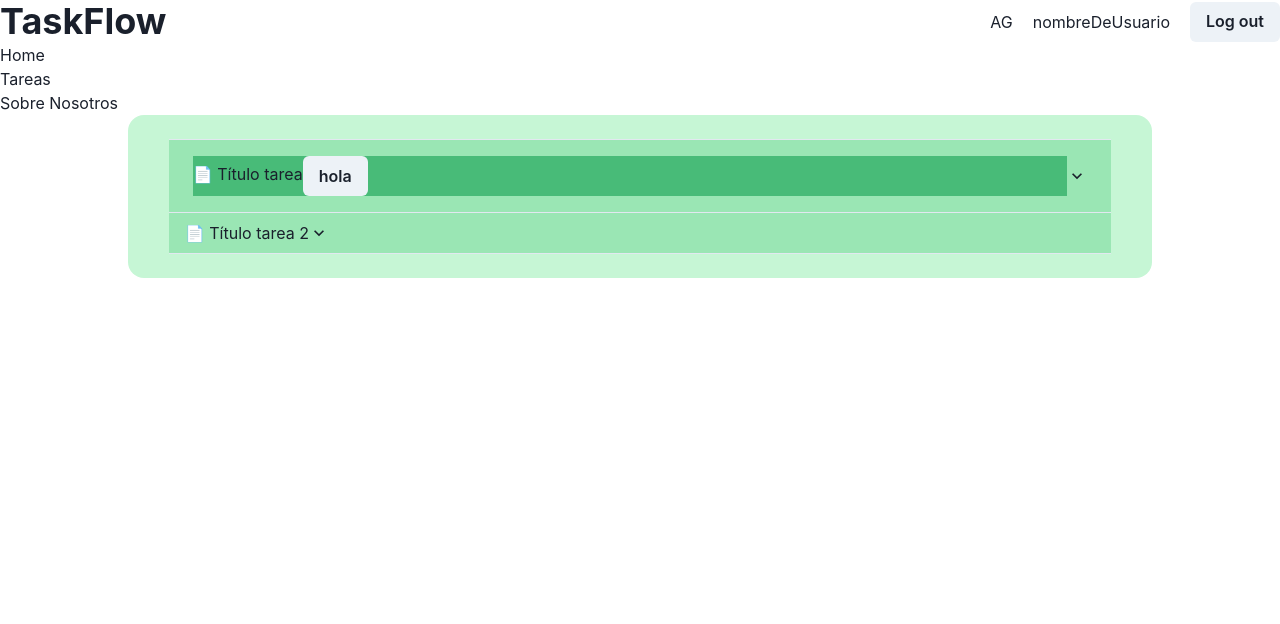
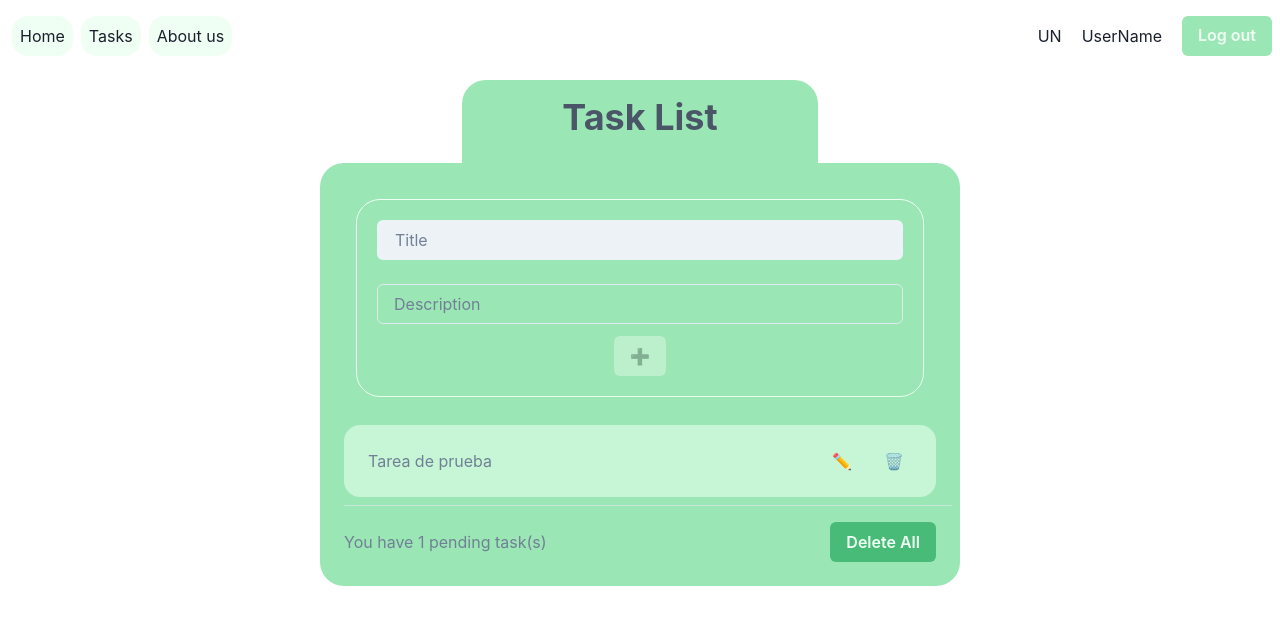
Before and after one commit to Invanz/my-react-task-list, a React (Vite) app in the folder my-react-app/: page /TaskPage in a window 1280 px wide. Shown: the top 624 px of the page. Built offline with nearby package versions, Linux system fonts and the light colour scheme.

Commit message:
se cambia la UI con Chakra

```diff
--- a/my-react-app/src/components/Header.jsx
+++ b/my-react-app/src/components/Header.jsx
@@ -1,9 +1,10 @@
 import { useContext, useReducer, useState } from "react";
 import { taskListContext } from "../pages/TareasPage";
 import { v4 as uuid } from 'uuid';
+import { Box, Button, Heading, Input, Text } from "@chakra-ui/react";
 
 export function Header() {
-    const { taskList, setTaskList, createTask} = useContext(taskListContext);
+    const { taskList, setTaskList, createTask } = useContext(taskListContext);
 
     const [titleError, setTittleError] = useState(undefined);
 
@@ -29,11 +30,35 @@ export function Header() {
         setTittleError(titleValue == 0 ? undefined : titleValue < 4 ? "El título debe ser mayor a 3 caracteres." : "");
     }
 
-    const isValidTask= titleError == "" ? true : false;
+    const isValidTask = titleError == "" ? true : false;
 
     return (
         <>
-            <div className="newTask">
+            <Box margin="5" padding="5" border="1px" borderRadius="3xl" borderColor="green.50">
+                <form style={{ display: "flex", justifyContent: "center", alignItems: "center", flexDirection: "column" }} onSubmit={(e) => {
+                    e.preventDefault();
+                    createTask({
+                        id: uuid(),
+                        task: state.taskTitle,
+                        description: state.taskDescription,
+                        done: false,
+                    }, taskList, setTaskList);
+                    dispatch({ type: "title", payload: "" });
+                    dispatch({ type: "description", payload: "" });
+                }}>
+                    <Input placeholder="Title" variant="filled" colorScheme="green" type="text" onInput={
+                        (e) => {
+                            dispatch({ type: "title", payload: e.target.value });
+                            handleTaskTitle(e);
+                        }
+                    } value={state.taskTitle} />
+                    {titleError && <Text color="red" marginLeft="3">{titleError}</Text>}
+                    <br />
+                    <Input placeholder="Description" type="text" onInput={(e) => dispatch({ type: "description", payload: e.target.value })} value={state.taskDescription} />
+                    <Button type="submit" isDisabled={!isValidTask} marginTop="3" marginBottom="0" color="green.400" bgColor="green.50">➕</Button>
+                </form>
+            </Box>
+            {/* <div className="newTask">
                 <h3>Nueva tarea:</h3>
                 <form onSubmit={(e) => {
                     e.preventDefault();
@@ -58,6 +83,7 @@ export function Header() {
                     <input placeholder="Descripción" type="text" onInput={(e) => dispatch({ type: "description", payload: e.target.value })} value={state.taskDescription} />
                     <button type="submit" disabled={!isValidTask}>➕</button>
                 </form>
-            </div></>
+            </div> */}
+        </>
     );
 };
--- a/my-react-app/src/components/Menu.jsx
+++ b/my-react-app/src/components/Menu.jsx
@@ -1,32 +1,30 @@
 import { Link } from "react-router-dom"
 import React from "react";
-import { Heading, Flex, HStack, Box, Button, Text, Spacer } from "@chakra-ui/react";
+import { Flex, HStack, Box, Button, Text, Spacer } from "@chakra-ui/react";
 
 export function Menu() {
+
     return (
         <>
-        <Flex as="nav" alignItems="center">
-            <Heading>TaskFlow</Heading>
-            <Spacer />
-            <HStack spacing="20px">
-                <Box>AG</Box>
-                <Text>nombreDeUsuario</Text>
-                <Button>Log out</Button>
-            </HStack>
-        </Flex>
-        <nav>
-            <ul>
-                <li>
-                    <Link to={"/"}>Home</Link>
-                </li>
-                <li>
-                    <Link to={"/TaskPage"}>Tareas</Link>
-                </li>
-                <li>
-                    <Link to="/AboutUs">Sobre Nosotros</Link>
-                </li>
-            </ul>
-        </nav>
+            <Flex as="nav" alignItems="center" h="7vh" margin="2">
+                <Box display="flex" justifyContent="center" alignItems="center">
+                    <Box bg="green.50" borderRadius="2xl" padding="2" margin="1">
+                        <Link to={"/"}>Home</Link>
+                    </Box>
+                    <Box bg="green.50" borderRadius="2xl" padding="2" margin="1">
+                        <Link to={"/TaskPage"}>Tasks</Link>
+                    </Box>
+                    <Box bg="green.50" borderRadius="2xl" padding="2" margin="1">
+                        <Link to="/AboutUs">About us</Link>
+                    </Box>
+                </Box>
+                <Spacer />
+                <HStack spacing="20px">
+                    <Box>UN</Box>
+                    <Text>UserName</Text>
+                    <Button colorScheme="green" color="green.50" bgColor="green.200">Log out</Button>
+                </HStack>
+            </Flex>
         </>
     )
 }
--- a/my-react-app/src/components/Task.jsx
+++ b/my-react-app/src/components/Task.jsx
@@ -1,40 +1,41 @@
 import { useContext, useState } from "react";
 import { taskListContext } from "../pages/TareasPage";
+import { Box, Text, Spacer, Button, Input } from "@chakra-ui/react"
 
 export function Task(props) {
 
     const { task } = props;
     const [edit, setEdit] = useState(false);
-    const [ newTitle, setNewTitle ] = useState(task.task);
-    const [ newDescription, setNewDescription] = useState(task.description)
+    const [newTitle, setNewTitle] = useState(task.task);
+    const [newDescription, setNewDescription] = useState(task.description)
     const { taskList, setTaskList, deleteTask, updateTask } = useContext(taskListContext);
 
     if (edit) {
         return (
-            <div className="task">
-                <input type="text" value={newTitle} onChange={(e) => setNewTitle(e.target.value)}/>
-                <button onClick={() => {
-                    updateTask(task, newTitle, newDescription, taskList, setTaskList)
-                    setEdit(false);
-                }}>✔️</button>
-                <button onClick={() => {
-                    setEdit(false);
-                    setNewTitle(task.task);
-                    setNewDescription(task.description)
-                }}>✖️</button><br />
-                <input type="text" value={newDescription} onChange={(e) => setNewDescription(e.target.value)} />
-            </div>
+            <Box bgColor="green.100" margin="2" padding="4" borderRadius="2xl" display="flex" alignItems="center" marginBottom="0">
+                    <Input marginLeft="2" type="text" placeholder="new title" value={newTitle} w="auto" variant="filled" color="green.800" onChange={(e) => setNewTitle(e.target.value)} />
+                    <Spacer />
+                    <Button colorScheme='green' variant="ghost" onClick={() => {
+                        updateTask(task, newTitle, newDescription, taskList, setTaskList);
+                        setEdit(false);
+                    }}>✔️</Button>
+                    <Button colorScheme='green' variant="ghost" onClick={() => {
+                        setEdit(false);
+                        setNewTitle(task.task);
+                        setNewDescription(task.description);
+                    }}>✖️</Button>
+            </Box>
         )
     }
     return (
-        <div className="task">
-            <input type="radio" />
-            <label htmlFor="">{task.task} </label>
-            <button onClick={() => {
+        <Box bgColor="green.100" margin="2" padding="4" borderRadius="2xl" display="flex" alignItems="center" marginBottom="0">
+            <Text marginLeft="2" color="gray.500">{task.task}</Text>
+            <Spacer />
+            <Button colorScheme='green' variant="ghost" onClick={() => {
                 setEdit(true);
-            }}>✏️</button>
-            <button onClick={() => deleteTask(task, taskList, setTaskList)}>🗑️</button>
-            <p>{task.description}</p>
-        </div>
+            }}>✏️</Button>
+            <Button colorScheme='green' variant="ghost" onClick={() => deleteTask(task, taskList, setTaskList)}>🗑️</Button>
+            {/* <p>{task.description}</p> */}
+        </Box>
     );
 };
--- a/my-react-app/src/components/TaskList.jsx
+++ b/my-react-app/src/components/TaskList.jsx
@@ -1,23 +1,30 @@
 import { useContext } from "react";
 import { Task } from "./Task"
 import { taskListContext } from "../pages/TareasPage";
+import { Box, Heading, Text, Button, Spacer, Divider } from "@chakra-ui/react";
+import { Header } from "./Header";
 
 export function TaskList() {
     const { taskList, setTaskList, deleteAll } = useContext(taskListContext);
 
     return (
-        <div>
-            <div className="taskList">
-                {taskList.map((task) => (
-                    <div key={task.id}>
-                        <Task task={task}  />
-                    </div>
-                ))}
-            </div>
-            <div className="pendingClean">
-                <label htmlFor="">Tiene {taskList.length} tarea(s) pendiente(s) </label>
-                <button id="cleanAllBttn" onClick={() => deleteAll(setTaskList)}>Limpiar todo</button>
-            </div>
-        </div>
+        <Box display="flex" justifyContent="center" alignItems="center" flexDirection="column">
+            <Heading margin="2" marginBottom="0" padding="4" paddingBottom="6" borderRadius="3xl" borderBottomRadius="none" paddingLeft="100" paddingRight="100" bgColor="green.200" color="gray.600">Task List</Heading>
+
+            <Box w="80vh" display="flex" justifyContent="center" bg="green.200" borderRadius="3xl" padding="4" flexDirection="column">
+                <Header />
+                <Box display="flex" justifyContent="center" flexDirection="column">
+                    {taskList.map((task) => (
+                        <Task task={task} key={task.id} />
+                    ))}
+                </Box>
+                <Divider margin="2" />
+                <Box display="flex" margin="2" justifyContent="center" alignItems="center">
+                    <Text color="gray.500">You have {taskList.length} pending task(s)</Text>
+                    <Spacer />
+                    <Button colorScheme="green" color="green.50" bgColor="green.400" onClick={() => deleteAll(setTaskList)}>Delete All</Button>
+                </Box>
+            </Box>
+        </Box>
     );
 };
--- a/my-react-app/src/pages/SobreNosotrosPage.jsx
+++ b/my-react-app/src/pages/SobreNosotrosPage.jsx
@@ -1,8 +1,14 @@
+import {
+    Heading,
+    Text,
+    Box,
+ } from "@chakra-ui/react"
+
 export function SobreNosotrosPage() {
     return (
-        <>
-        <h1>Sobre nosotros</h1>
-        <p>Esta aplicación intenta emular una lista de tareas utilizando React y Vite para su construcción. Actualmente se trata de una aplicación con tres vistas a las que es posible acceder a través de el menú ubicado en la parte superior. Si se accede a la vista "Tareas", es posible crear y modificar tareas con la intención de llevar un mejor control de nuestras actividades diarias. </p>
-        </>
+        <Box margin="20" display="flex" flexDirection="column" justifyContent="center" alignItems="center" alignContent="center">
+        <Heading color="gray.400">About us</Heading>
+        <Text margin="20" color="gray.500">This application aims to emulate a to-do list using React and Vite for its construction. Currently, it consists of an application with three pages that can be accessed through the menu located at the top. If you access the "Tasks" page, it's possible to create and modify tasks with the intention of better managing our daily activities.</Text>
+        </Box>
     )
-}
+};
--- a/my-react-app/src/pages/TareasPage.jsx
+++ b/my-react-app/src/pages/TareasPage.jsx
@@ -1,10 +1,8 @@
 import { createContext, useEffect, useState } from 'react';
-import { Header } from '../components/Header';
 import { TaskList } from '../components/TaskList';
 import { useCRUD } from '../hooks/useCRUD';
 import "../app.css";
 import { taskContext } from '../contexts/taskContext';
-import { TaskListPagePractice } from '../practice/TaskListPagePractice';
 
 export const taskListContext = createContext();
 
@@ -20,9 +18,7 @@ export function TareasPage() {
     return (
         <div className='body'>
             <taskListContext.Provider value={{ taskList, setTaskList, createTask, updateTask, deleteTask, deleteAll }}>
-                {/* <Header />
-                <TaskList /> */}
-                <TaskListPagePractice />
+                <TaskList />
             </taskListContext.Provider>
         </div>
     );
--- a/my-react-app/src/practice/TaskListPagePractice.jsx
+++ /dev/null
@@ -1,54 +0,0 @@
-import {
-    Box,
-    Accordion,
-    AccordionItem,
-    AccordionButton,
-    AccordionPanel,
-    AccordionIcon,
-    Button,
-} from '@chakra-ui/react';
-
-export function TaskListPagePractice() {
-    return (
-        <Box display="flex" justifyContent="center">
-            <Box w="80%" display="flex" justifyContent="center" bg="green.100" borderRadius="2xl" padding="4">
-                <Accordion allowToggle bg="green.200" w="95%" margin="2">
-                    <AccordionItem padding="2">
-                        <h2>
-                            <AccordionButton>
-                                <Box as="span" flex='1' textAlign='left' bg="green.400">
-                                    📄 Título tarea
-                                    <Button>hola</Button>
-                                </Box>
-                                <AccordionIcon />
-                            </AccordionButton>
-                        </h2>
-                        <AccordionPanel pb={4}>
-                            Lorem ipsum dolor sit amet, consectetur adipiscing elit, sed do eiusmod
-                            tempor incididunt ut labore et dolore magna aliqua. Ut enim ad minim
-                            veniam, quis nostrud exercitation ullamco laboris nisi ut aliquip ex ea
-                            commodo consequat.
-                        </AccordionPanel>
-                    </AccordionItem>
-
-                    <AccordionItem>
-                        <h2>
-                            <AccordionButton>
-                                <Box textAlign='left'>
-                                📄 Título tarea 2
-                                </Box>
-                                <AccordionIcon />
-                            </AccordionButton>
-                        </h2>
-                        <AccordionPanel pb={4}>
-                            Lorem ipsum dolor sit amet, consectetur adipiscing elit, sed do eiusmod
-                            tempor incididunt ut labore et dolore magna aliqua. Ut enim ad minim
-                            veniam, quis nostrud exercitation ullamco laboris nisi ut aliquip ex ea
-                            commodo consequat.
-                        </AccordionPanel>
-                    </AccordionItem>
-                </Accordion>
-            </Box>
-        </Box>
-    )
-}
```
Also changed, not shown: my-react-app/src/pages/HomePage.jsx (+6 -4 lines), my-react-app/src/practice/HomePagePractice.jsx (deleted, +0 -12 lines).
